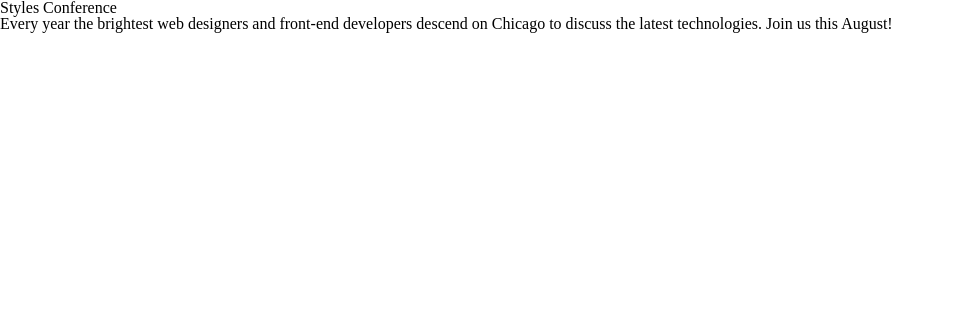
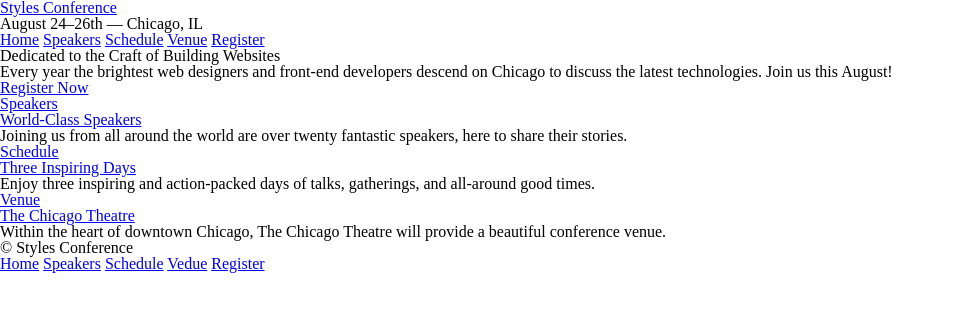
Before and after one commit to MariamiKvirkvia/Shayhowe-Project, a plain HTML site: page index.html in a window 1280 px wide. Shown: the whole page, without its empty margins (0-954 px from the left). Drawn offline with Linux system fonts and the light colour scheme.

Commit message:
Added semantic tags and inserted hyperlinks. Created additional html files.

```diff
--- a/index.html
+++ b/index.html
@@ -3,13 +3,71 @@
   <head>
     <meta charset="utf-8" />
     <title>Styles Conference</title>
-    <link rel="stylesheet" href="assets/stylesheets/main.css">
+    <link rel="stylesheet" href="assets/stylesheets/main.css" />
   </head>
   <body>
-    <h1>Styles Conference</h1>
-    <p>
-      Every year the brightest web designers and front-end developers descend on
-      Chicago to discuss the latest technologies. Join us this August!
-    </p>
+    <header>
+      <h1>
+        <a href="index.html">Styles Conference</a>
+      </h1>
+      <h3>August 24&ndash;26th &mdash; Chicago, IL</h3>
+      <nav>
+        <a href="index.html">Home</a>
+        <a href="speakers.html">Speakers</a>
+        <a href="schedule.html">Schedule</a>
+        <a href="venue.html">Venue</a>
+        <a href="register.html">Register</a>
+      </nav>
+    </header>
+    <section>
+      <h2>Dedicated to the Craft of Building Websites</h2>
+      <p>
+        Every year the brightest web designers and front-end developers descend
+        on Chicago to discuss the latest technologies. Join us this August!
+      </p>
+      <a href="register.html">Register Now</a>
+    </section>
+    <section>
+      <section>
+        <a href="speakers.html">
+          <h5>Speakers</h5>
+          <h3>World-Class Speakers</h3>
+        </a>
+        <p>
+          Joining us from all around the world are over twenty fantastic
+          speakers, here to share their stories.
+        </p>
+      </section>
+      <section>
+        <a href="schedule.html">
+          <h5>Schedule</h5>
+          <h3>Three Inspiring Days</h3>
+        </a>
+        <p>
+          Enjoy three inspiring and action-packed days of talks, gatherings, and
+          all-around good times.
+        </p>
+      </section>
+      <section>
+        <a href="venue.html">
+          <h5>Venue</h5>
+          <h3>The Chicago Theatre</h3>
+        </a>
+        <p>
+          Within the heart of downtown Chicago, The Chicago Theatre will provide
+          a beautiful conference venue.
+        </p>
+      </section>
+    </section>
+    <footer>
+      <small>&copy; Styles Conference</small>
+      <nav>
+        <a href="index.html">Home</a>
+        <a href="speakers.html">Speakers</a>
+        <a href="schedule.html">Schedule</a>
+        <a href="venue.html">Vedue</a>
+        <a href="register.html">Register</a>
+      </nav>
+    </footer>
   </body>
 </html>
```
Also changed, not shown: register.html (added, +34 -0 lines), schedule.html (added, +34 -0 lines), speakers.html (added, +34 -0 lines), venue.html (added, +34 -0 lines).
